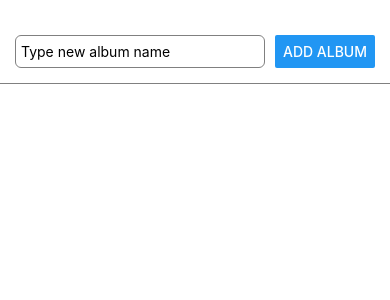
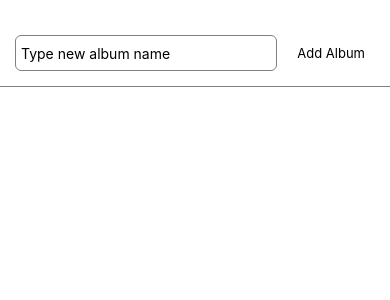
Before and after one commit to seokyim8/Youtube_MP3_Organizer, a React Native app: screen /Main_screen in a window 390 px wide. Shown: the top 300 px of the page. Built offline with nearby package versions, Linux system fonts and the light colour scheme.

Commit message:
Added warning for invalid album name inputs. Also created a custom buttom react element

```diff
--- a/components/Add_album_container.tsx
+++ b/components/Add_album_container.tsx
@@ -1,6 +1,7 @@
-import { StyleSheet, TextInput, View, Button} from 'react-native';
+import { StyleSheet, TextInput, View, Button, Alert} from 'react-native';
 import { ReactElement } from 'react';
 import { Album } from "../classes/Album"
+import Custom_button from './Custom_button';
 
 type Albums = {
   [key: string]: Album
@@ -18,11 +19,11 @@ type Prop = {
 export default function Add_album_container(props: Prop): ReactElement {
   function add_to_list(){
     if(props.entered_name === ''){
-      console.log("Error: Cannot add empty string as the title of an album.");
+      Alert.alert("Error: Empty Title", "Cannot have an empty title for an album.");
       return;
     }
     else if(props.entered_name in props.album_name_dictionary){
-      console.log("Error: An album with the given name already exists.")
+      Alert.alert("Error: Duplicate Name", "An album with the given name already exists.");
       return;
     }
 
@@ -46,7 +47,7 @@ export default function Add_album_container(props: Prop): ReactElement {
   return (
     <View style={styles.add_album_container}>
       <TextInput style={styles.add_album_box} placeholder='Type new album name' onChangeText={set_text}></TextInput>
-      <Button title='Add Album' onPress={add_to_list}></Button>
+      <Custom_button text='Add Album' onPress={add_to_list} />
     </View>
   )
 }
@@ -70,8 +71,5 @@ const styles = StyleSheet.create({
     flex: 7,
     marginRight: 10,
     borderRadius: 6
-  },
-  add_album_button: {
-    //TODO
   }
 });
--- a/components/Album_screen.tsx
+++ b/components/Album_screen.tsx
@@ -1,5 +1,6 @@
 import {StyleSheet, View, Text, Button, FlatList} from "react-native"
 import { ReactElement, useState } from "react"
+import Custom_button from "./Custom_button";
 
 type Prop = {
     navigation: any,
@@ -10,13 +11,22 @@ export default function Album_screen(props: Prop): ReactElement {
     let name: string;
     const mp3s = useState<Array<string>>([]);
 
+    function add_recording(): void {
+
+    }
+    function delete_album(): void {
+
+    }
+
     return (
         <View style={styles.container}>
             <View style={styles.title_container}>
                 <Text style={styles.title}>{props.route.params.album.name}</Text>
             </View>
             <View style={styles.top_bar}>
-                <Button title="Back To Albums" onPress={()=>props.navigation.navigate("Main_screen")}></Button>
+                <Custom_button text="Back" onPress={()=>props.navigation.navigate("Main_screen")} />
+                <Custom_button text="Add Recording" onPress={add_recording} />
+                <Custom_button text="Delete" onPress={delete_album} />
             </View>
             <FlatList data={props.route.params.album.recordings} renderItem={(item_data)=>{
                 return (
@@ -41,7 +51,8 @@ const styles = StyleSheet.create({
         padding: 5,
         flexDirection: "row",
         borderBottomWidth: 0.5,
-        borderBottomColor: "gray"
+        borderBottomColor: "gray",
+        justifyContent: "space-between"
     },
     title: {
         fontFamily: "Menlo",
--- /dev/null
+++ b/components/Custom_button.tsx
@@ -0,0 +1,41 @@
+import { StyleSheet, View, Text, Pressable } from 'react-native'
+import { ReactElement } from 'react'
+
+type Prop = {
+    text: string,
+    onPress: any
+}
+
+export default function Custom_button(props: Prop): ReactElement {
+    return (
+        <Pressable style={({pressed})=>{
+            if(pressed){
+                return styles.pressed;
+            }
+            else{
+                return styles.button;
+            }
+        }} onPress={props.onPress}>
+            <Text style={styles.button_text}>{props.text}</Text>
+        </Pressable>
+    );//HOW DID props.onPress WORK???? WHAT?
+}
+
+const styles = StyleSheet.create({
+    button: {
+        margin: 3,
+        padding: 7,
+        backgroundColor: "white",
+
+    },
+    pressed: {
+        margin: 3,
+        padding: 7,
+        backgroundColor: "#e8e2d1",
+        borderRadius: 10
+    },
+    button_text: {
+        color: "black",
+        fontSize: 13
+    }
+});
```
